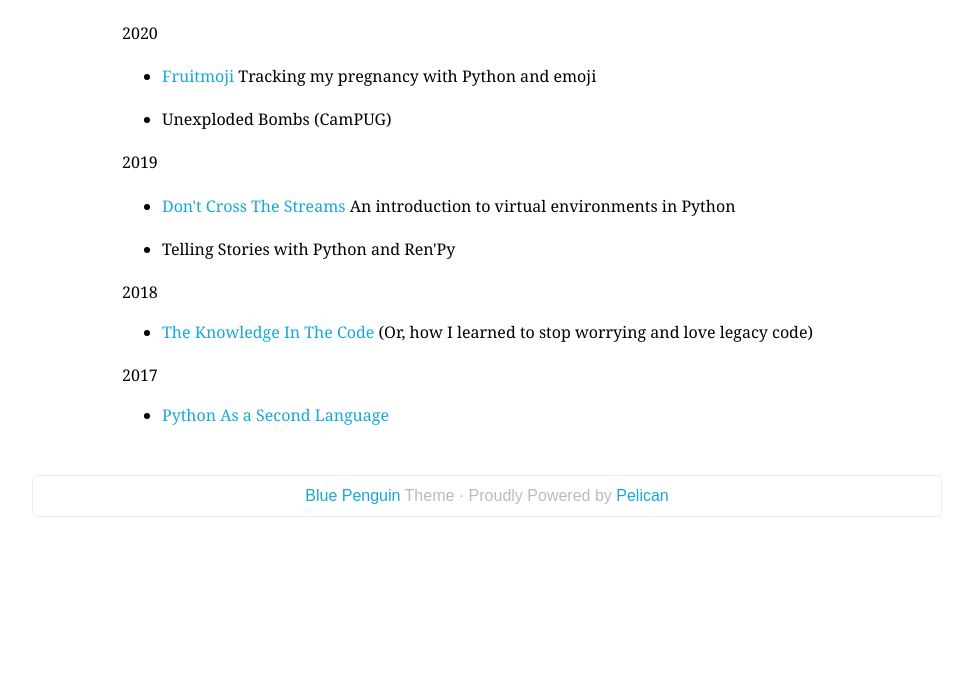
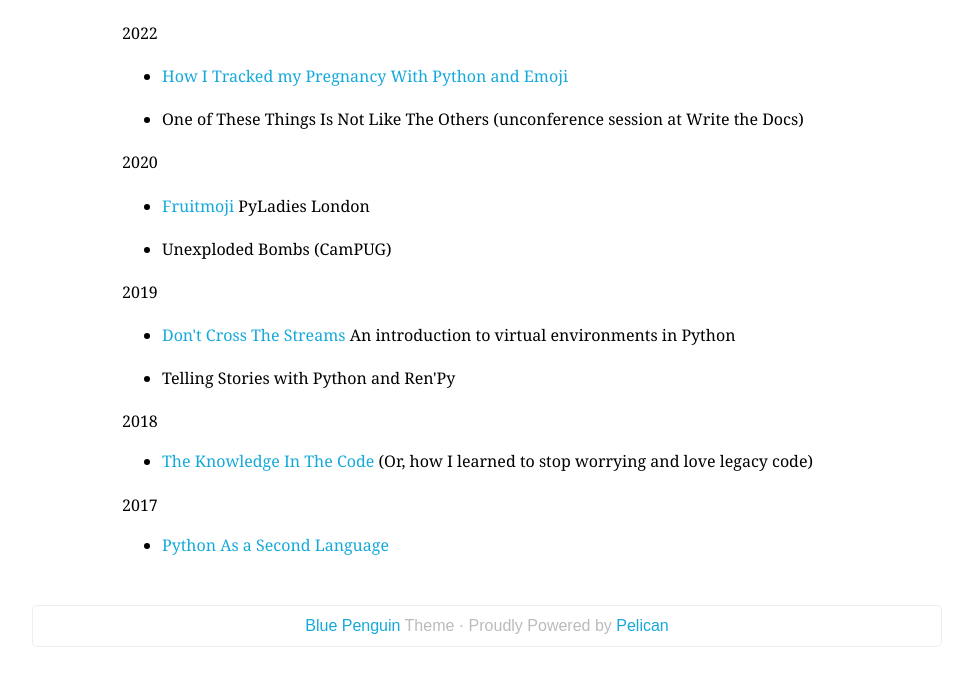
Before and after one commit to RaspberryCheesecake/raspberrycheesecake.github.io, a plain HTML site: page pages/talks.html in a window 1280 px wide. Shown: the part 192-878 px from the top of the page, without its empty margins (153-1126 px from the left). Before the commit the page ends 800 px from the top, so only its background shows below. Drawn offline with Linux system fonts and the light colour scheme.

Commit message:
Added latest talks.

```diff
--- a/pages/talks.html
+++ b/pages/talks.html
@@ -34,11 +34,20 @@
         <div id="content">
             <div class="page">
                 <h1>Talks</h1>
-                <p>2020</p>
+                <p>2022</p>
+<ul>
+<li>
+<p><a href="https://community.codenewbie.org/codeland2022/on-demand-talk-how-i-tracked-my-pregnancy-with-python-emojis-4cef">How I Tracked my Pregnancy With Python and Emoji</a></p>
+</li>
+<li>
+<p>One of These Things Is Not Like The Others (unconference session at Write the Docs)</p>
+</li>
+</ul>
+<p>2020</p>
 <ul>
 <li>
 <p><a href="https://youtu.be/3xO7AmAK_Gg">Fruitmoji</a>
-Tracking my pregnancy with Python and emoji</p>
+PyLadies London</p>
 </li>
 <li>
 <p>Unexploded Bombs (CamPUG)</p>
```
